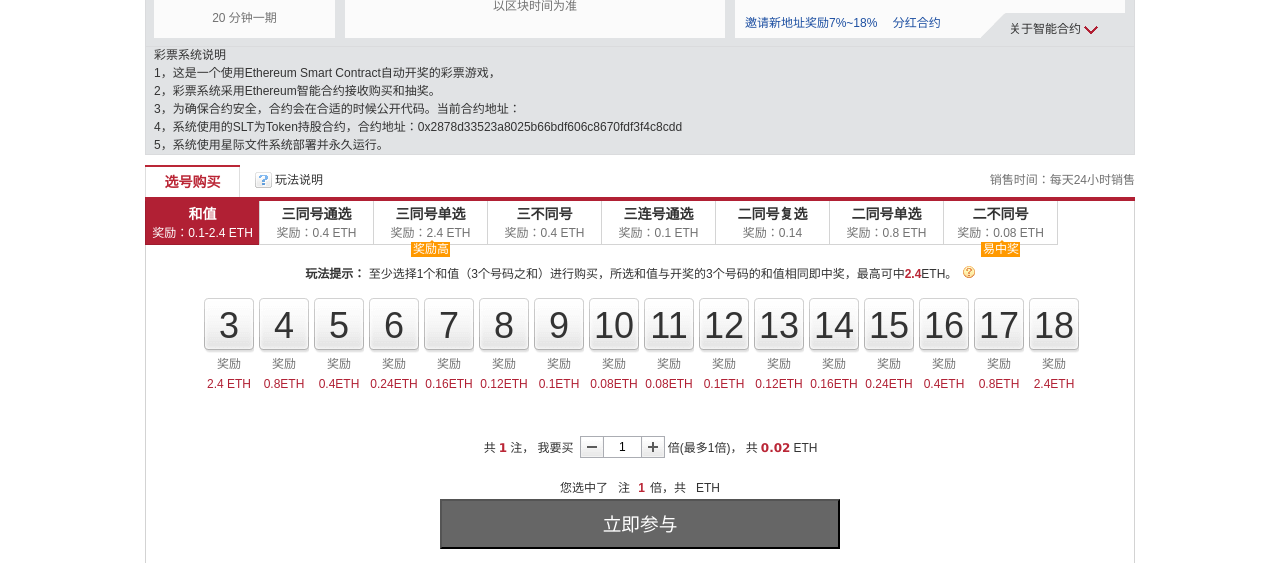
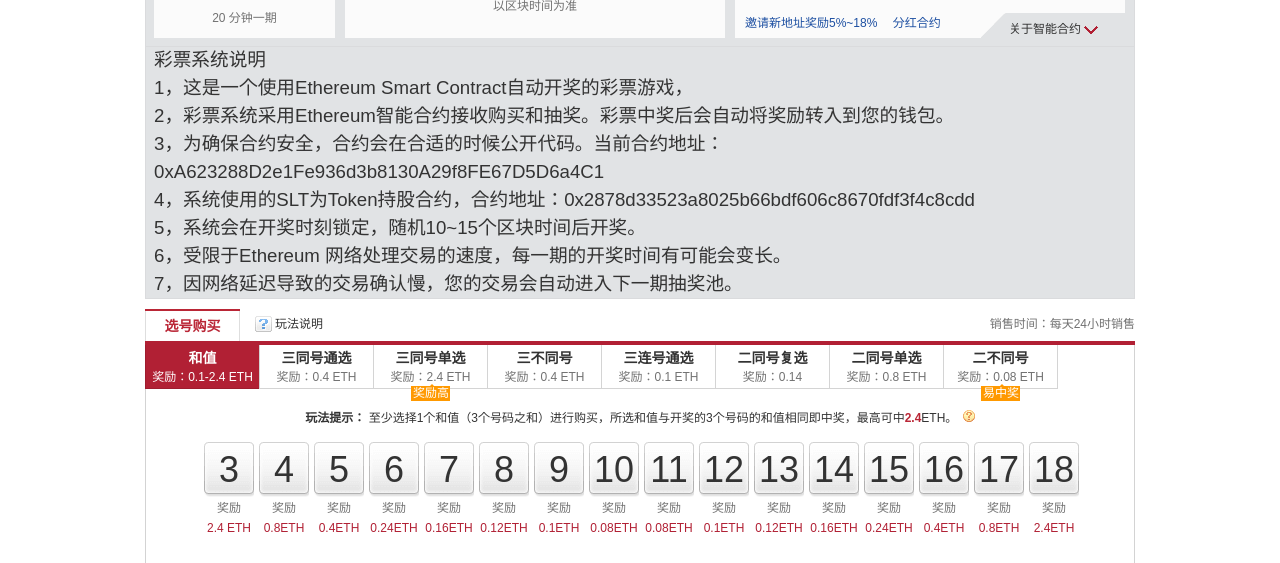
Before and after one commit to uchiha-itachi-github/q3d-web, a plain HTML site: page index.html in a window 1280 px wide. Both pictures are taken after a click on the element "关于智能合约". Shown: the part 237-800 px from the top of the page. Drawn offline with Linux system fonts and the light colour scheme.

Commit message:
Add files via upload

```diff
--- a/index.html
+++ b/index.html
@@ -121,7 +121,7 @@
 						</p>
 					</div>
 					<div id="trendLinks">
-						<a href="javascript:show_agent_box()">邀请新地址奖励7%~18%</a>
+						<a href="javascript:show_agent_box()">邀请新地址奖励5%~18%</a>
 						<a href="javascript:show_invest_box()">分红合约</a>
 					</div>
 					<div class="show_moreAwards" id="awardListBtn" onclick="$('#awardList').toggle();">
@@ -131,14 +131,16 @@
 			</header>
 			<section class="awardList">
 				<div id="awardList" class="hide">
-					<div>
+						<div style="font-size:14pt">
 								<h1>彩票系统说明</h1>
 								<ul>
 								 <li>1，这是一个使用Ethereum Smart Contract自动开奖的彩票游戏，</li>
-							<li>2，彩票系统采用Ethereum智能合约接收购买和抽奖。</li>
-							<li>3，为确保合约安全，合约会在合适的时候公开代码。当前合约地址：</li>
+								 <li>2，彩票系统采用Ethereum智能合约接收购买和抽奖。彩票中奖后会自动将奖励转入到您的钱包。</li>
+								 <li>3，为确保合约安全，合约会在合适的时候公开代码。当前合约地址：0xA623288D2e1Fe936d3b8130A29f8FE67D5D6a4C1</li>
 								 <li>4，系统使用的SLT为Token持股合约，合约地址：0x2878d33523a8025b66bdf606c8670fdf3f4c8cdd</li>
-							<li>5，系统使用星际文件系统部署并永久运行。</li>
+								 <li>5，系统会在开奖时刻锁定，随机10~15个区块时间后开奖。</li>
+								 <li>6，受限于Ethereum 网络处理交易的速度，每一期的开奖时间有可能会变长。</li>
+								 <li>7，因网络延迟导致的交易确认慢，您的交易会自动进入下一期抽奖池。</li>
 								</ul>
 							 </div>
 				</div>
@@ -893,7 +895,7 @@
 									<div class="iDialogMain" style="height: auto;">
 										<div style="font-size:12px">
 											<p>1，通过专属推荐链接进入的新的地址，将和推荐人终身绑定。</p>
-											<p>2，新地址的每一次购买，推荐人将获得7%~18%不等的奖励，实时转入到代理的钱包地址。</p>
+											<p>2，新地址的每一次购买，推荐人将获得5%~18%不等的奖励，实时转入到代理的钱包地址。</p>
 											<p>3，返现规则是写入到智能合约的，无法被更改，会立即支付。</p>
 											<p>4，推荐人根据业绩或者购买VIP身份，分别奖励如下：</p>
 											<p>4.1 新推荐人链接可获得用户消费的 5% 作为奖励</p>
```
Also changed, not shown: zh_can.html (+13 -9 lines). Lines whose indentation alone changed are shown as unchanged.
